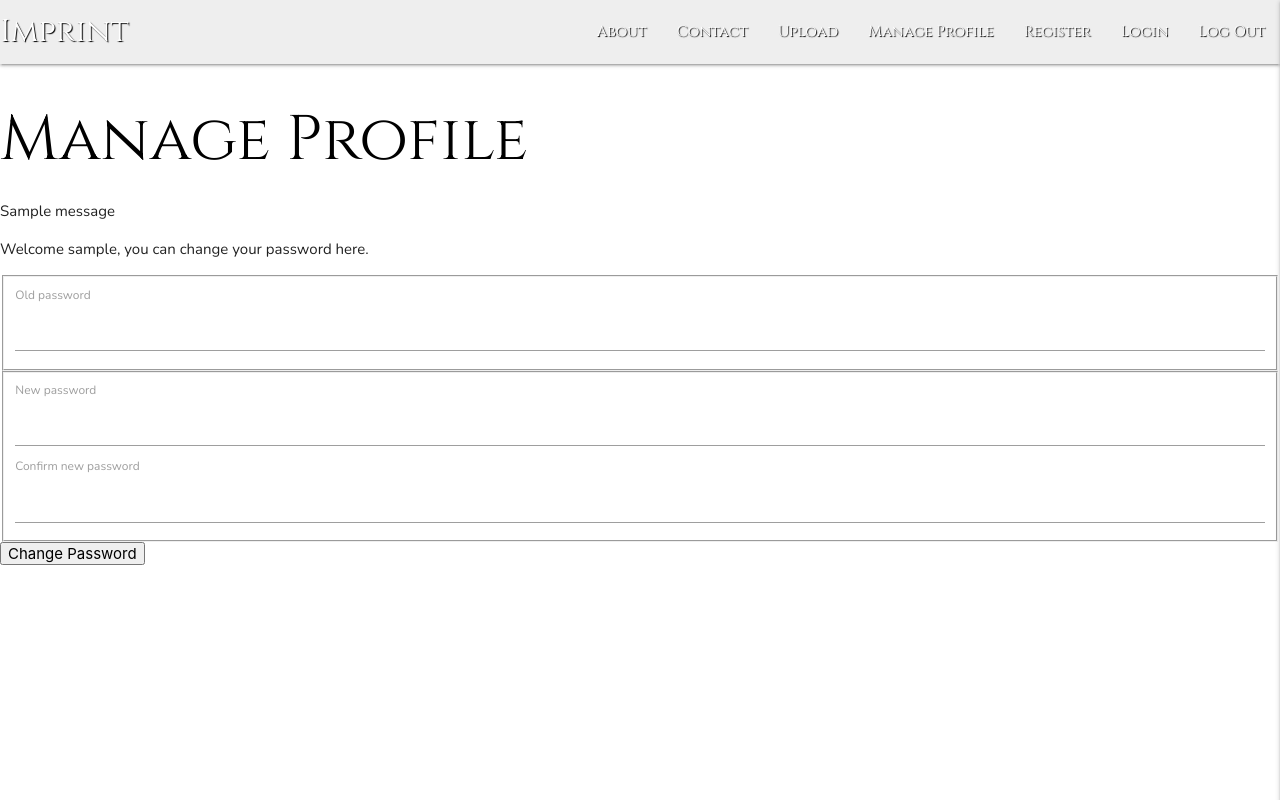
After one commit to lilblupig/imprint, a Flask app: template templates/profile.html in a window 1280 px wide. The commit adds this page. Run offline with Flask 2, Linux system fonts and the light colour scheme; the template is opened without the code that fills it: values that come from a table or form of the project are taken from there, most other values are stand-ins (such as "Sample title", 1, 10 or a date in 2020); one stand-in notice (Sample message) is shown; parts of the project's set-up code (start-up, migrations or seed data) failed here and were passed over; some libraries are stand-ins or nearby versions.

Commit message:
Create change password page, but only part works

```diff
--- a/forms.py
+++ b/forms.py
@@ -116,3 +116,36 @@ class LoginForm(FlaskForm):
         ]
     )
     submit = SubmitField('Login')
+
+
+# Change password form
+class ChangePasswordForm(FlaskForm):
+    """
+        Create password change form model
+        Define field = WTF Fieldtype
+            Set label
+            Set any validators and messages
+    """
+
+    old_password = PasswordField(
+        'Old password',
+        [
+            InputRequired(),
+            Length(min=8),
+        ]
+    )
+    new_password = PasswordField(
+        'New password',
+        [
+            InputRequired(),
+            Length(min=8),
+            EqualTo('confirm', message='Passwords must match')
+        ]
+    )
+    confirm = PasswordField(
+        'Confirm new password',
+        [
+            InputRequired()
+        ]
+    )
+    submit = SubmitField('Change Password')
--- a/templates/base.html
+++ b/templates/base.html
@@ -24,7 +24,7 @@
                     <li><a href="">About</a></li>
                     <li><a href="{{ url_for('contact') }}">Contact</a></li>
                     <li><a href="">Upload</a></li>
-                    <li><a href="">Manage Posts</a></li>
+                    <li><a href="{{ url_for('profile', username=session['user']) }}">Manage Profile</a></li>
                     <li><a href="{{ url_for('register') }}">Register</a></li>
                     <li><a href="{{ url_for('login') }}">Login</a></li>
                     <li><a href="">Log Out</a></li>
@@ -36,7 +36,7 @@
             <li><a href="">About</a></li>
             <li><a href="{{ url_for('contact') }}">Contact</a></li>
             <li><a href="">Upload</a></li>
-            <li><a href="">Manage Posts</a></li>
+            <li><a href="{{ url_for('profile', username=session['user']) }}">Manage Profile</a></li>
             <li><a href="{{ url_for('register') }}">Register</a></li>
             <li><a href="{{ url_for('login') }}">Login</a></li>
             <li><a href="">Log Out</a></li>
--- /dev/null
+++ b/templates/profile.html
@@ -0,0 +1,54 @@
+{% extends "base.html" %}
+
+{% block title %}
+    <h1 class="title">Manage Profile</h1>
+{% endblock %}
+
+{% block content %}
+
+    <div class="form-wrapper">
+
+        {% if success %}
+            <p>Password updated.</p>
+            <a href="{{ url_for('get_locations') }}" class="btn">Home</a>
+
+        {% else %}
+
+            <div>
+                <p>Welcome {{ username }}, you can change your password here.</p>
+            </div>
+
+            <form method="POST" action="{{ url_for('profile', username=session['user']) }}">
+                {{ form.csrf_token }}
+
+                <fieldset class="form-field">
+                    {{ form.old_password.label }}
+                    {{ form.old_password }}
+                    {% for message in form.old_password.errors %}
+                        <div class="flash">{{ message }}</div>
+                    {% endfor %}
+                </fieldset>
+
+                <fieldset class="form-field">
+                    {{ form.new_password.label }}
+                    {{ form.new_password }}
+                    {% for message in form.new_password.errors %}
+                        <div class="flash">{{ message }}</div>
+                    {% endfor %}
+
+                    {{ form.confirm.label }}
+                    {{ form.confirm }}
+                    {% for message in form.confirm.errors %}
+                        <div class="flash">{{ message }}</div>
+                    {% endfor %}
+                </fieldset>
+
+                {{ form.submit }}
+
+            </form>
+
+        {% endif %}
+
+    </div>
+
+{% endblock %}
```
Also changed, not shown: routes/routes.py (+43 -5 lines).
